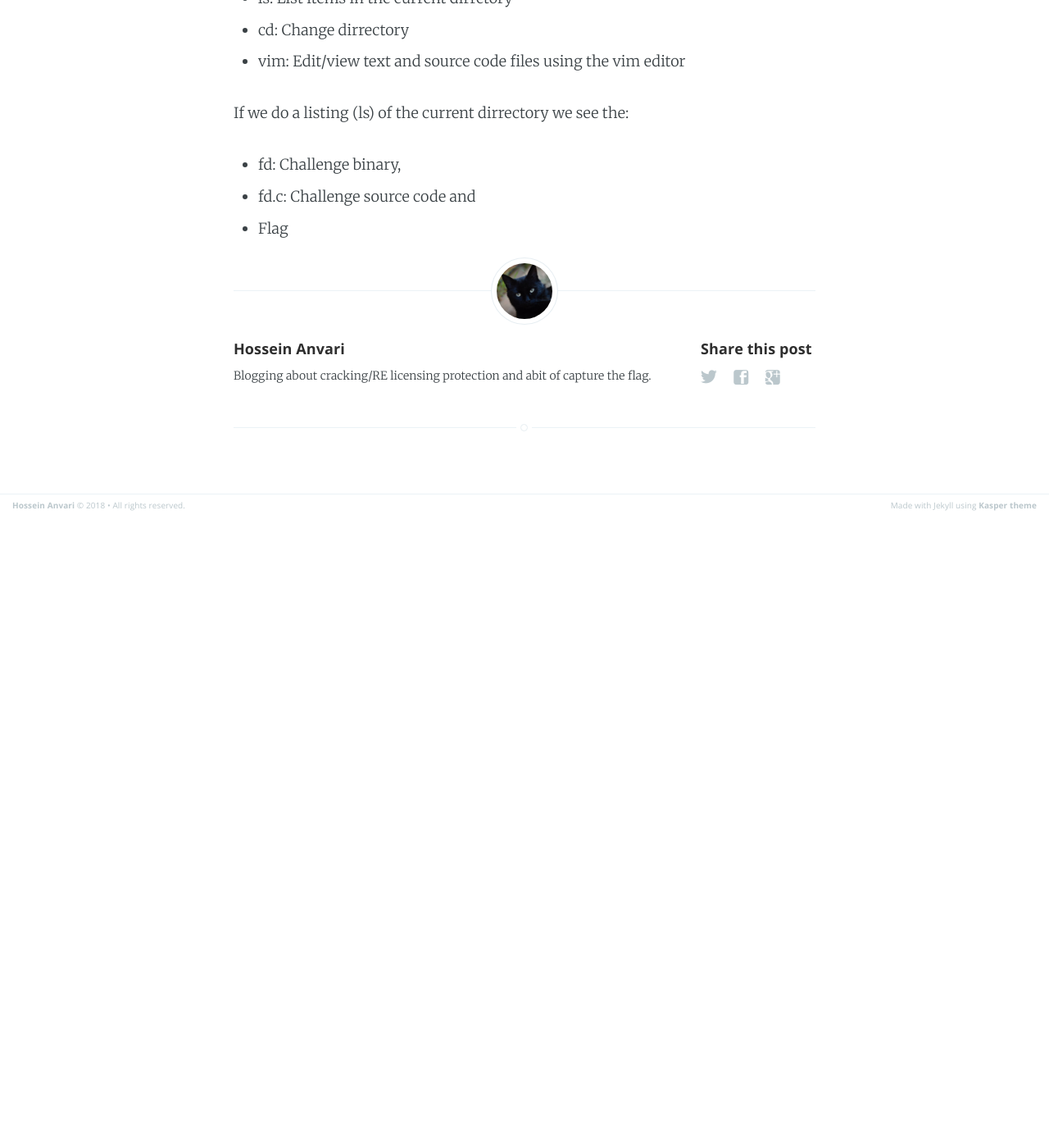
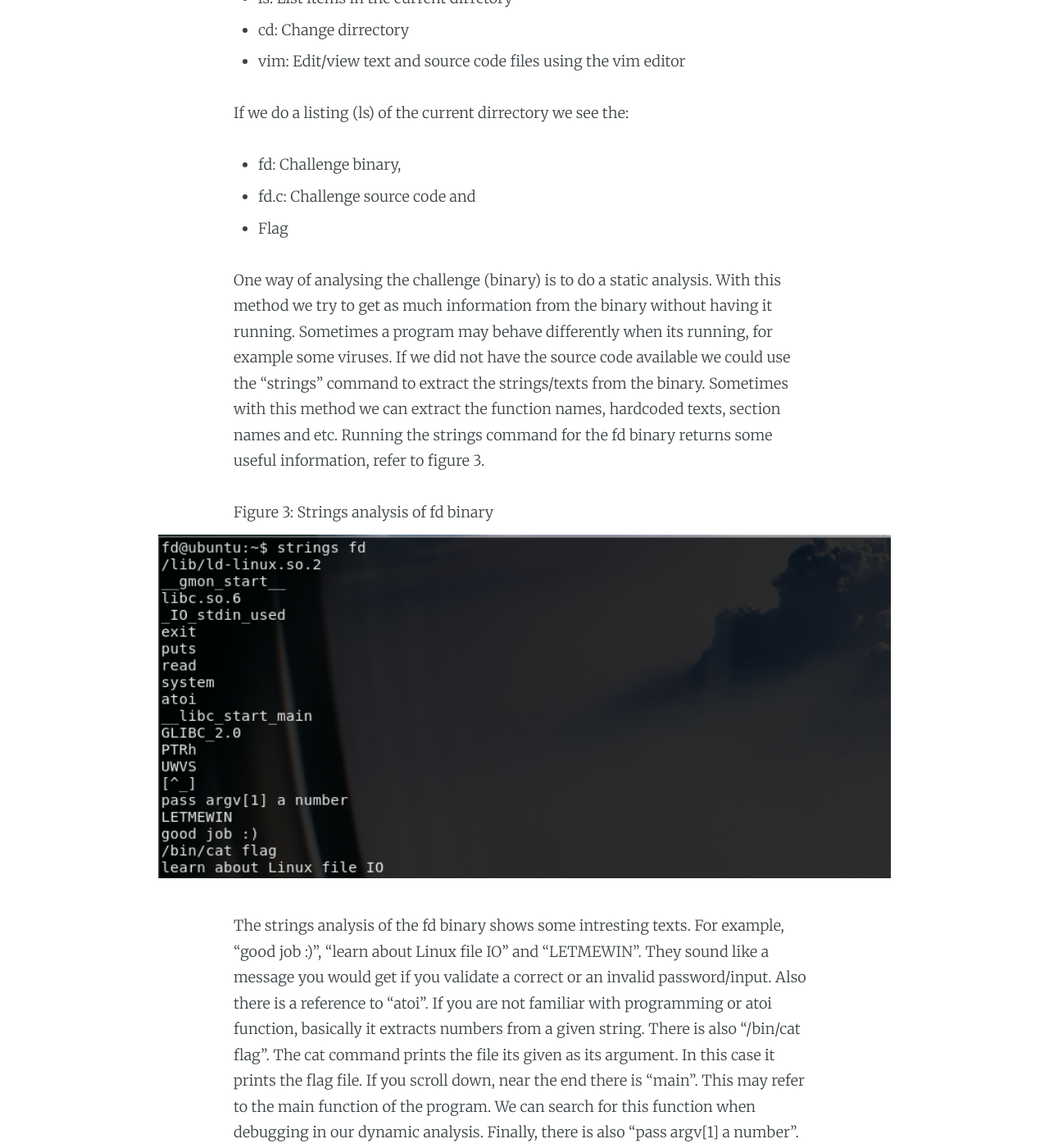
Before and after one commit to KHZ-INTL/blog, a Jekyll site: the page built from _posts/2018-03-26-solving-the-fd-challenge-pwnablekr.markdown, in a window 1280 px wide and 1400 px high, scrolled down 3767 px. Shown: the whole window at 82% size. Built offline with Jekyll 4.4.1, drawn with Linux system fonts in a browser that asks for light colours; before the commit the page ends 4397 px from its top, so only the background shows below that; some of the changed text lies outside the part shown.

Commit message:
strings analysis of fd binary

```diff
--- a/_posts/2018-03-26-solving-the-fd-challenge-pwnablekr.markdown
+++ b/_posts/2018-03-26-solving-the-fd-challenge-pwnablekr.markdown
@@ -37,7 +37,7 @@ A good place to initate our reasearch is by reading the description of the chall
 Figure 1: Challenge Description
 ![fd-pwnablekr-challenge-description](/assets/images/fd-pwnablekr/fd_chall_desc.png)
 
-In the description, it mentions "...What is a file descriptor in linux?". We can guess that the challenge has something to do with file descriptors. In simple terms, a file descriptor is a handle that can be used to access a file or an input/output device. In linux, by default on creation of a process, with the exception of daemons, three standard/default streams are opened for it: Standard Imput, Standard Output and Standard Error. These streams can also be refered numerically:
+In the description, it mentions "...What is a file descriptor in linux?". We can guess that the challenge has something to do with file descriptors. In simple terms, a file descriptor is a handle that can be used to access a file or an input/output device. In linux, by default on creation of a process, with the exception of daemons, three standard/default streams are opened for it: Standard Input, Standard Output and Standard Error. These streams can also be refered to numerically:
 + Standard input or stdin: 0
 + Standard output or stdout: 1
 + Standard Error or stderr: 2
@@ -70,3 +70,23 @@ If we do a listing (ls) of the current dirrectory we see the:
 + fd: Challenge binary,
 + fd.c: Challenge source code and
 + Flag
+
+One way of analysing the challenge (binary) is to do a static analysis. With this method we try to get as much information from the binary without having it running. Sometimes  a program may behave differently when its running, for example some viruses. If we did not have the source code available we could use the "strings" command to extract the strings/texts from the binary. Sometimes with this method we can extract the function names, hardcoded texts, section names and etc. Running the strings command for the fd binary returns some useful information, refer to figure 3.
+
+Figure 3: Strings analysis of fd binary
+![strings-analysis-of-fd-binary](/assets/images/fd-pwnablekr/fd-strings_analysis.png)
+
+The strings analysis of the fd binary shows some intresting texts. For example, "good job :)", "learn about Linux file IO" and "LETMEWIN". They sound like a message you would get if you validate a correct or an invalid password/input. Also there is a reference to "atoi". If you are not familiar with programming or atoi function, basically it extracts numbers from a given string. There is also "/bin/cat flag". The cat command prints the file its given as its argument. In this case it prints the flag file. If you scroll down, near the end there is "main". This may refer to the main function of the program. We can search for this function when debugging in our dynamic analysis. Finally, there is also "pass argv[1] a number". This essentially translates to: when launching the program, you may have to pass a number. Argv is a structure where arguments are stored. When a program is launched, in this case, the first argument, argv[0] is the name of binary it self, the second argument is argv[1] is the argument passed when launched. From before we found a call to "atoi". From this we can guess that the program tries to extract numbers from the user input or argv[1].
+
+Since we have access to the source code of the binary we could also analyse that. Open the source code in vim:
+
+{% highlight bash %}
+    vim fd.c
+{% endhighlight %}
+
+The souce file should look like the one in figure 4.
+
+Figure 4: Source code of fd shown in vim editor- vim fd.c
+![strings-analysis-of-fd-binary](/assets/images/fd-pwnablekr/fd-source-file-vim.png)
+
+The first three lines, the includes defines what libararies to be imported for later use. The 4th line defines a variable called buf with a size of 32 bytes.
```
Also changed, not shown: assets/images/fd-pwnablekr/fd-source-file-vim.png (added), assets/images/fd-pwnablekr/fd-strings_analysis.png (added).
